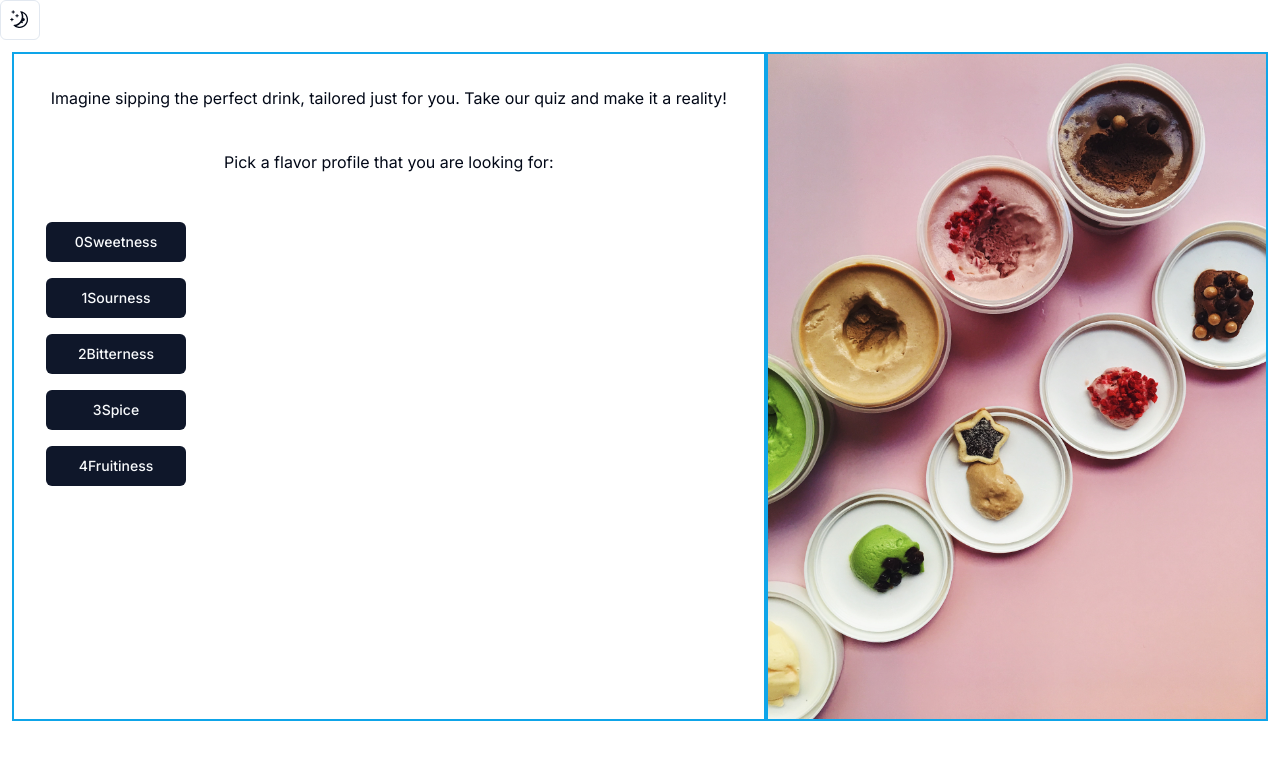
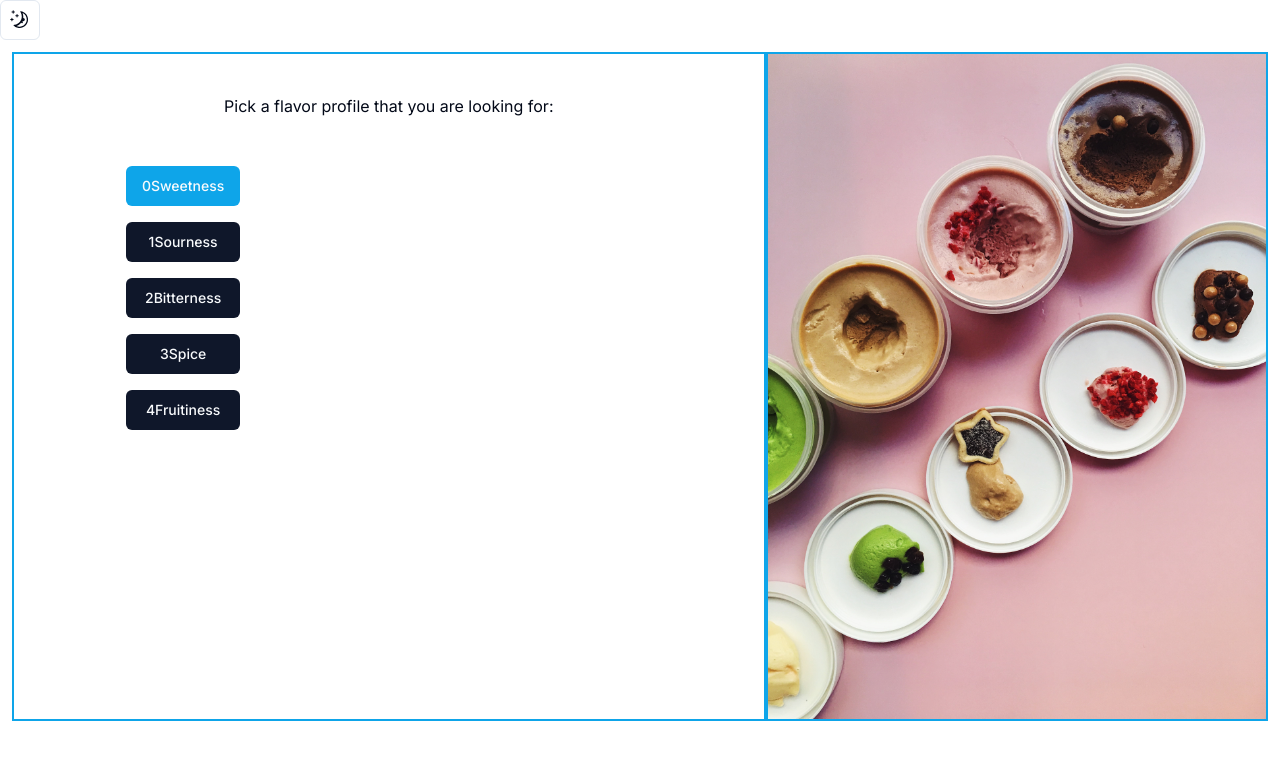
Before and after one commit to kingkwongsta/mixology, a Next.js app: page / in a window 1280 px wide. Shown: the top 760 px of the page. Built offline with nearby package versions, Linux system fonts and the light colour scheme.

Commit message:
move welcome screen intro messages to welcome component

```diff
--- a/src/app/components/ButtonListDropdown.jsx
+++ b/src/app/components/ButtonListDropdown.jsx
@@ -13,8 +13,8 @@ export default function ButtonListDropdown({
 
   return (
     <>
-      <div className="flex flex-row">
-        <div className="basis-2/5">
+      <div className="flex flex-row justify-center">
+        <div className="basis-2/5 flex justify-center">
           <div className="flex flex-col">
             {buttonContent.map((content, index) => (
               <Button
--- a/src/app/components/FlavorChoice.jsx
+++ b/src/app/components/FlavorChoice.jsx
@@ -4,22 +4,9 @@ import ButtonListDropdown from "./ButtonListDropdown";
 import userStore from "@/lib/userStore";
 
 export default function FlavorChoice() {
-  const [randomNum, setrandomNum] = useState(0);
   const [isHovered, setIsHovered] = useState(false);
-  const [selectedButton, setSelectedButton] = useState();
+  const [selectedButton, setSelectedButton] = useState(0);
   const { setUserFlavor, setQuestionIndex } = userStore();
-
-  const introMessages = useMemo(
-    () => [
-      "Ready for a flavor adventure? Answer a few quick questions and we'll whip up a drink you'll love!",
-      "Forget bland beverages! Unmask your true cocktail personality with our fun and fiery quiz.",
-      "Can't decide on a cocktail? Let's unlock your taste buds with a personalized mixology journey!",
-      "Imagine sipping the perfect drink, tailored just for you. Take our quiz and make it a reality!",
-      "Ditch the guesswork, find your flavor bliss! Discover your signature cocktail in minutes.",
-      "Elevate your evenings with bespoke cocktails! Unleash your inner bartender with our taste profile quiz.",
-    ],
-    []
-  );
 
   const flavorProfiles = [
     {
@@ -48,11 +35,6 @@ export default function FlavorChoice() {
         "Fresh fruits, fruit juices, and infused spirits can add vibrant fruit flavors. Consider your favorite fruits or whether you prefer a tropical or citrusy twist.",
     },
   ];
-
-  useEffect(() => {
-    const randomIndex = Math.floor(Math.random() * introMessages.length);
-    setrandomNum(randomIndex);
-  }, [introMessages]);
 
   function renderFlavorProfiles() {
     return (
@@ -84,7 +66,6 @@ export default function FlavorChoice() {
 
   return (
     <div className="m-8 text-center">
-      <h1>{introMessages[randomNum]}</h1>
       <h1 className="my-10">Pick a flavor profile that you are looking for:</h1>
       <ButtonListDropdown
         buttonContent={flavorProfiles}
--- a/src/app/components/Welcome.jsx
+++ b/src/app/components/Welcome.jsx
@@ -1,14 +1,32 @@
 import Link from "next/link";
 import { Button } from "@/components/ui/button";
+import { useMemo, useEffect } from "react";
 import userStore from "@/lib/userStore";
 
 export default function Welcome({ display }) {
+  const [randomNum, setrandomNum] = useState(0);
   const { setQuestionIndex } = userStore();
+  const introMessages = useMemo(
+    () => [
+      "Ready for a flavor adventure? Answer a few quick questions and we'll whip up a drink you'll love!",
+      "Forget bland beverages! Unmask your true cocktail personality with our fun and fiery quiz.",
+      "Can't decide on a cocktail? Let's unlock your taste buds with a personalized mixology journey!",
+      "Imagine sipping the perfect drink, tailored just for you. Take our quiz and make it a reality!",
+      "Ditch the guesswork, find your flavor bliss! Discover your signature cocktail in minutes.",
+      "Elevate your evenings with bespoke cocktails! Unleash your inner bartender with our taste profile quiz.",
+    ],
+    []
+  );
+  useEffect(() => {
+    const randomIndex = Math.floor(Math.random() * introMessages.length);
+    setrandomNum(randomIndex);
+  }, [introMessages]);
   return (
     <div>
       <div className="text-center space-y-8 mt-10">
         <h1 className="text-2xl">Crafted for Your Palate</h1>
         <h2 className="text-xl">Discover a world of exquisite cocktails</h2>
+        <h1>{introMessages[randomNum]}</h1>
         <div className="my-[200px] mt-10">
           <Button onClick={() => setQuestionIndex(1)}>Start Mixing</Button>
         </div>
```
